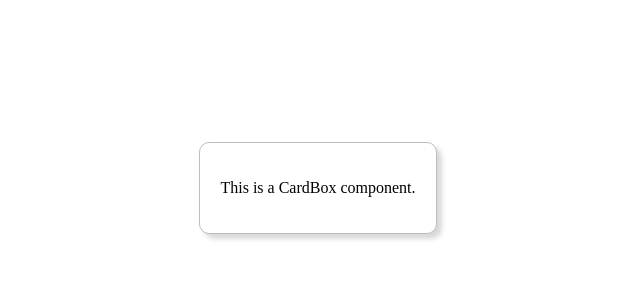
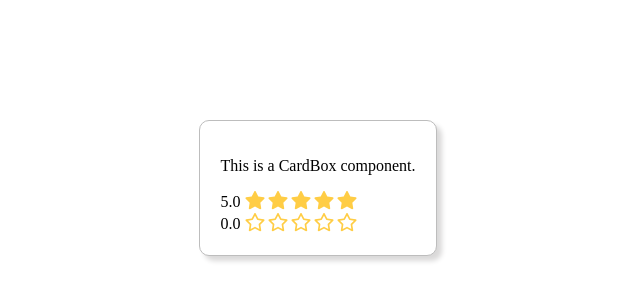
Before and after one commit to thelunacodes/thelunas-react-ts-components, a React (Vite) app: page / in a window 1280 px wide. Shown: the part 212-512 px from the top of the page, without its empty margins (322-962 px from the left). Built offline with nearby package versions, Linux system fonts and the light colour scheme.

Commit message:
Componente StarRating (falta dar uns toques finais)

```diff
--- a/src/App.tsx
+++ b/src/App.tsx
@@ -1,12 +1,18 @@
+import { useState } from 'react'
 import './App.css'
 import CardBox from './components/CardBox/CardBox'
+import StarRating from './components/StarRating/StarRating'
 
 function App() {
+  const [rating, setRating] = useState(0);
+
   return (
     <div className='flex vCenter hCenter fullScreen '>
       <CardBox cardContent={
         <div style={{padding: "20px"}}>
           <p>This is a CardBox component.</p>
+          <StarRating showEmptyStars={true} rating={5}/>
+          <StarRating showEmptyStars={true} rating={rating} ratingSetter={setRating}/>
         </div>
       } hasBoxShadow={true} cardBorderRadius='10px' />
     </div>
--- /dev/null
+++ b/src/components/StarRating/StarIcon/StarIcon.css
@@ -0,0 +1,12 @@
+.starIcon {
+    color: #ffcd45;
+
+    width: var(--star-width);
+    height: auto;
+    aspect-ratio: 1/1;
+}
+
+
+.blue {
+    color: #ffc23d
+}
--- /dev/null
+++ b/src/components/StarRating/StarIcon/StarIcon.tsx
@@ -0,0 +1,67 @@
+import React, { useRef } from "react"
+import type { IconDefinition } from "@fortawesome/free-solid-svg-icons";
+import { FontAwesomeIcon } from "@fortawesome/react-fontawesome";
+
+import "./StarIcon.css"
+
+type StarIconType = {
+    icon: IconDefinition,
+    value: number,
+    starWidth?:string, // example: '24px'
+
+    isHoveringSetter?: React.Dispatch<React.SetStateAction<boolean>>,
+    ratingHoverSetter?: React.Dispatch<React.SetStateAction<number>>,
+    ratingSetter?: React.Dispatch<React.SetStateAction<number>>,
+}
+
+/**
+ * An interactive star icon, meant to be used within the 'StarRating' component.
+ * @param icon - Star icon (faStar/faStarHalfStroke/faEmptyStar)
+ * @param value - The star icon's score value.
+ * @param starWidth - The star icon's CSS width. Height will match this value. Example: '20px'
+ * @param isHoveringSetter - Setter for the 'isHovering' parameter.
+ * @param ratingHoverSetter - Setter for the temporary rating score value, displayed when the user's mouse cursor is hovering the parent component.
+ * @param ratingSetter - Setter for the main rating score value.
+ * @returns The rendered star icon element.
+ */
+export default function StarIcon({icon, value, starWidth, isHoveringSetter, ratingHoverSetter, ratingSetter} : StarIconType) {
+    const starRef = useRef<HTMLDivElement>(null);
+
+    function isHoveringLeftCorner(mouseEvent:React.MouseEvent<HTMLDivElement>) {
+        if (!starRef.current) return false;
+
+        const starRect = starRef.current.getBoundingClientRect();
+
+        const xStart = starRect.left;
+        const xEnd = starRect.right;
+        const halfWidth = Math.floor((xEnd-xStart) / 2);
+        const xMiddle = xStart + halfWidth+1;
+
+        // console.log(`xStart: ${xStart} | xEnd: ${xEnd} | mouseEvent.clientX: ${mouseEvent.clientX} | halfWidth: ${halfWidth} | xMiddle: ${xMiddle}`)
+
+        return mouseEvent.clientX < xMiddle
+    }
+
+    function onStarClick(mouseEvent:React.MouseEvent<HTMLDivElement>) {
+        let isHalfHover = isHoveringLeftCorner(mouseEvent)
+        ratingSetter?.(isHalfHover ? value - 0.5 : value)
+        isHoveringSetter?.(false);
+    }
+
+    function onStarHover(mouseEvent:React.MouseEvent<HTMLDivElement>) {
+        if (ratingSetter) {
+            let isHalfHover = isHoveringLeftCorner(mouseEvent)
+            ratingHoverSetter?.((isHalfHover ? value - 0.5 : value))
+        }
+    }
+
+    const iconStyle = {
+        "--star-width": `${starWidth}`,
+    } as React.CSSProperties
+
+    return (
+        <div ref={starRef} onClick={(e) => onStarClick(e)} style={iconStyle} onMouseOver={(e) => onStarHover(e)}>
+            <FontAwesomeIcon icon={icon} className="starIcon" />
+        </div>
+    )
+}
--- a/src/components/StarRating/StarRating.css
+++ b/src/components/StarRating/StarRating.css
@@ -1,16 +1,26 @@
-.starIcon {
-    color: #ffcd45;
-}
-
 .starsContainer {
     margin-left: 5px;
     width: fit-content;
-}
-
-.numOfRatingsVal {
-    margin-left: 15px;
+    gap: 3px;
 }
 
 .ratingVal {
     margin: 0;
 }
+
+.resetScoreBtn {
+    margin-left: 10px;
+    width: auto;
+    height: auto;
+    aspect-ratio: 1/1;
+}
+
+.resetScoreIcon {
+    cursor: pointer;
+    color: #bec5cc;
+}
+
+.hidden {
+    visibility: hidden !important;
+    cursor: default !important;
+}
--- a/src/components/StarRating/StarRating.tsx
+++ b/src/components/StarRating/StarRating.tsx
@@ -1,52 +1,83 @@
+import { useEffect, useState } from "react";
+import { faStar, faStarHalfStroke, faX, type IconDefinition } from "@fortawesome/free-solid-svg-icons";
+import { faStar as faEmptyStar } from "@fortawesome/free-regular-svg-icons";
+
 import "./StarRating.css"
-
-import { faStar, faStarHalfStroke } from "@fortawesome/free-solid-svg-icons";
-import { faStar as faEmptyStar } from "@fortawesome/free-regular-svg-icons";
+import StarIcon from "./StarIcon/StarIcon";
 import { FontAwesomeIcon } from "@fortawesome/react-fontawesome";
 
-import "./StarRating.css"
+type StarRatingType = {
+    starWidth?:string,
+    showEmptyStars?:boolean,
 
-type StarRatingType = {
-    maxScore:number,
-    rating:number,
-    numOfRatings?:number,
-    showEmptyStars:boolean
+    rating?:number,
+    ratingSetter?:React.Dispatch<React.SetStateAction<number>>,
+    maxRating?:number
 }
 
-export default function StarRating({maxScore=5, rating, numOfRatings, showEmptyStars=false}:StarRatingType) {
+function getStarList(rating:number, maxRating:number, showEmptyStars:boolean):IconDefinition[] {
     var hasHalf = rating % 1 != 0;
     var numOfStars = Math.floor(rating);
-    var starsIcon = []
+    var starList:IconDefinition[] = [];
 
     if (rating === 0) {
-        starsIcon.push({icon: faEmptyStar, isEmpty: true});
-        var numOfGrayStars = Math.floor(maxScore - rating) - 1;
+        starList.push(faEmptyStar);
+        var numOfGrayStars = Math.floor(maxRating - rating) - 1;
     } else {
         for (let i = 0; i < numOfStars; i++) {
-            starsIcon.push({icon: faStar, isEmpty: false});
+            starList.push(faStar);
         }
 
-        if (hasHalf) {
-            starsIcon.push({icon: faStarHalfStroke, isEmpty: false});
-        }
+        if (hasHalf) { starList.push(faStarHalfStroke); }
 
-        var numOfGrayStars = Math.floor(maxScore - rating);
+        var numOfGrayStars = Math.floor(maxRating - rating);
     }
 
     if (showEmptyStars) {
+        for (let i = 0; i < numOfGrayStars; i++) {
+            starList.push(faEmptyStar);
+        }
+    }
 
-        for (let i = 0; i < numOfGrayStars; i++) {
-            starsIcon.push({icon: faEmptyStar, isEmpty: true});
+    return starList;
+}
+
+export default function StarRating({ starWidth='20px', rating=0, ratingSetter, maxRating=5, showEmptyStars=false } : StarRatingType) {
+    const [starsIcon, setStarsIcon] =useState<IconDefinition[]>([])
+    const [isHovering, setIsHovering] = useState<boolean>(false);
+    const [ratingHover, setRatingHover] = useState<number>(rating);
+
+    useEffect(() => {
+        let targetRating = isHovering ? ratingHover : rating;
+        setStarsIcon(getStarList(targetRating, maxRating, showEmptyStars));
+    }, [rating, ratingHover, isHovering])
+
+    function resetScore() {
+        if (ratingSetter && rating !== 0) {
+            ratingSetter(0);
         }
     }
 
     return (
         <div className="flex row vCenter">
             <p className="ratingVal">{rating.toFixed(1)}</p>
-            <div className="flex row starsContainer">
-                {starsIcon.map((ico,idx) => <FontAwesomeIcon key={idx} icon={ico.icon} className={`starIcon`} />)}
+            <div className="flex row starsContainer" onMouseOver={() => setIsHovering(true)} onMouseOut={() => setIsHovering(false)}>
+                {starsIcon.map((ico,idx) =>
+                    <StarIcon icon={ico}
+                            value={idx+1}
+                            starWidth={starWidth}
+                            isHoveringSetter={setIsHovering}
+                            ratingHoverSetter={setRatingHover}
+                            ratingSetter={ratingSetter}/>)
+                }
+
+
             </div>
-            {numOfRatings && <p className="numOfRatingsVal">{numOfRatings}</p>}
+            <div className="flex vCenter resetScoreBtn" title="Reset score">
+                <FontAwesomeIcon icon={faX}
+                    className={`resetScoreIcon ${(ratingSetter && rating === 0 || !ratingSetter) && 'hidden'}`}
+                    onClick={() => resetScore()} />
+            </div>
         </div>
     )
 }
```
